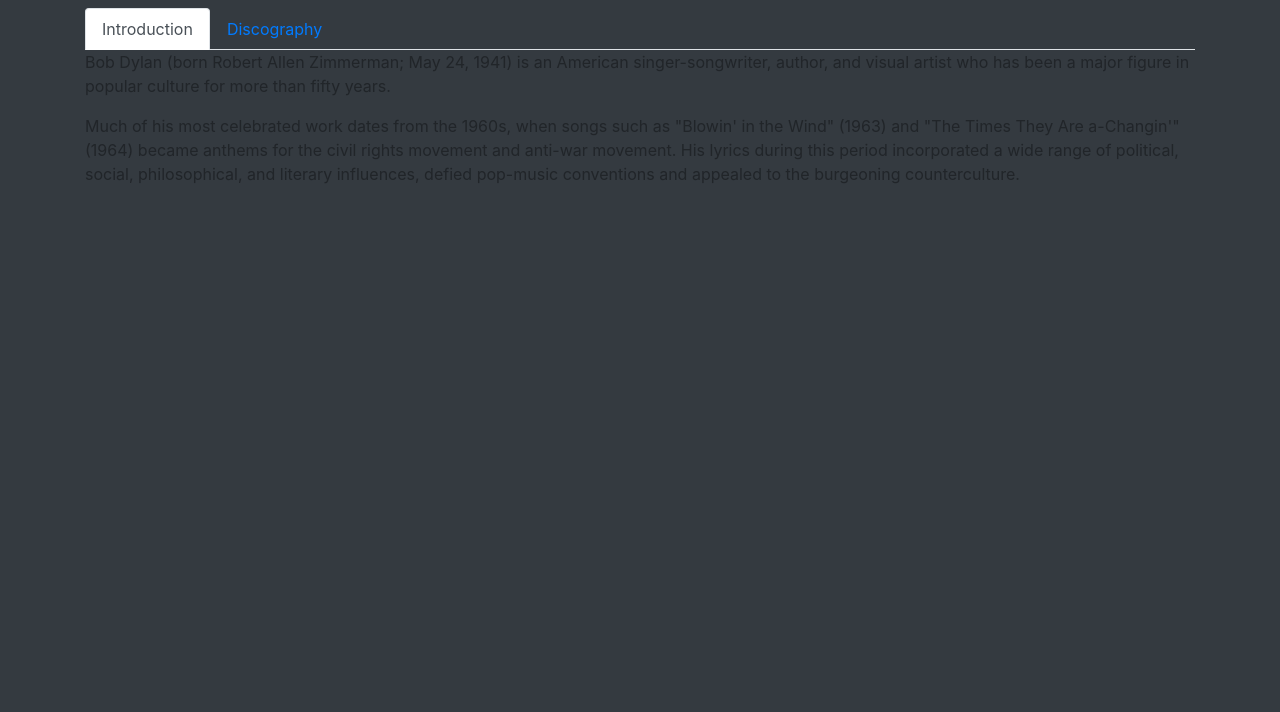
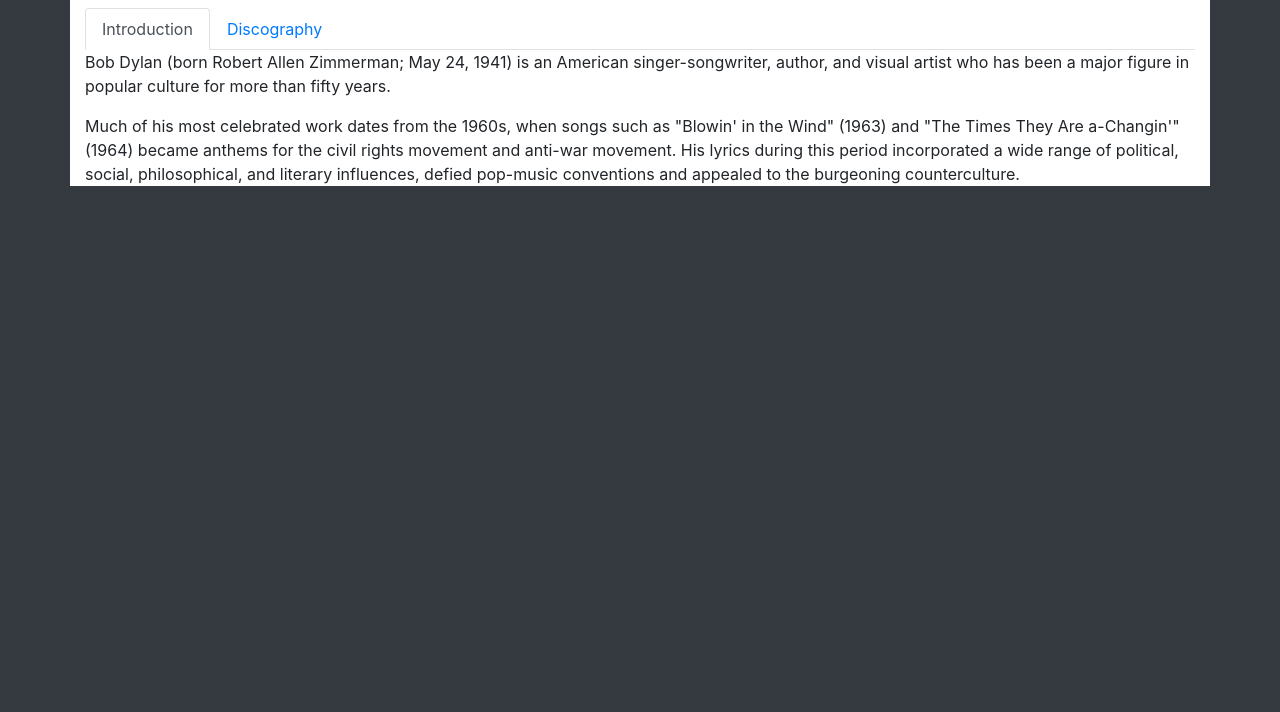
Before and after one commit to chris85gillis/atlas-web_front_end, a plain HTML site: page Bootstrap/4-index.html in a window 1280 px wide. Shown: the part 88-800 px from the top of the page. Drawn offline with nearby package versions, Linux system fonts and the light colour scheme.

Commit message:
adding fixes to 4

```diff
--- a/Bootstrap/4-index.html
+++ b/Bootstrap/4-index.html
@@ -9,7 +9,7 @@
     <link rel="stylesheet" href="https://stackpath.bootstrapcdn.com/bootstrap/4.4.1/css/bootstrap.min.css" integrity="sha384-Vkoo8x4CGsO3+Hhxv8T/Q5PaXtkKtu6ug5TOeNV6gBiFeWPGFN9MuhOf23Q9Ifjh" crossorigin="anonymous">
 </head>
 <body class="bg-dark"> <!-- Bootstrap class for dark background -->
-<div class="container"> <!-- Bootstrap class for container -->
+<div class="container bg-white"> <!-- Bootstrap class for container -->
     <h1 class="mt-4 mb-4">Bob Dylan</h1> <!-- Bootstrap classes for margin top and bottom -->
 
     <ul class="nav nav-tabs">
```
